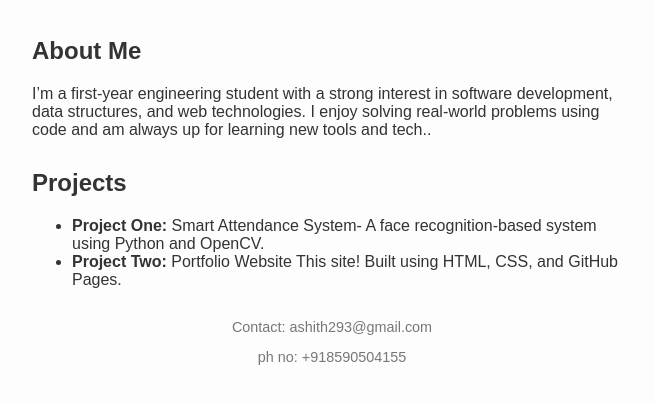
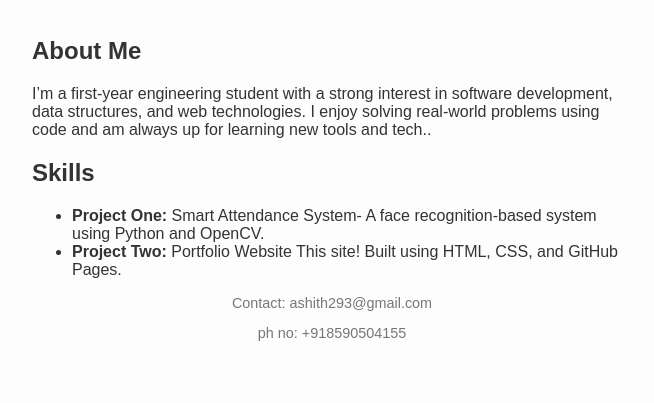
Before and after one commit to ashith955/project, a plain HTML site: page index.html in a window 1280 px wide. Shown: the part 139-542 px from the top of the page, without its empty margins (308-962 px from the left). Drawn offline with Linux system fonts and the light colour scheme.

Commit message:
change existing index.html with index.html

```diff
--- a/index.html
+++ b/index.html
@@ -1,8 +1,8 @@
 <!DOCTYPE html>
 <html lang="en">
 <head>
-  <meta charset="UTF-8" />
-  <meta name="viewport" content="width=device-width, initial-scale=1.0" />
+
+
   <title>My Portfolio</title>
   <link rel="stylesheet" href="style.css" />
 </head>
@@ -13,20 +13,19 @@
         Aspiring Software Developer | Tech Enthusiast | Problem Solver</p>
   </header>
 
-  <section class="about">
+
     <h2>About Me</h2>
     <p>I’m a first-year engineering student with a strong interest in software development, data structures, and web technologies. I enjoy solving real-world problems using code and am always up for learning new tools and tech..</p>
-  </section>
 
-  <section class="projects">
-    <h2>Projects</h2>
+
+    <h2>Skills</h2>
     <ul>
       <li><strong>Project One:</strong> Smart Attendance System-
         A face recognition-based system using Python and OpenCV.</li>
       <li><strong>Project Two:</strong> Portfolio Website
         This site! Built using HTML, CSS, and GitHub Pages.</li>
     </ul>
-  </section>
+
 
   <footer>
     <p>Contact: ashith293@gmail.com</p>
```
